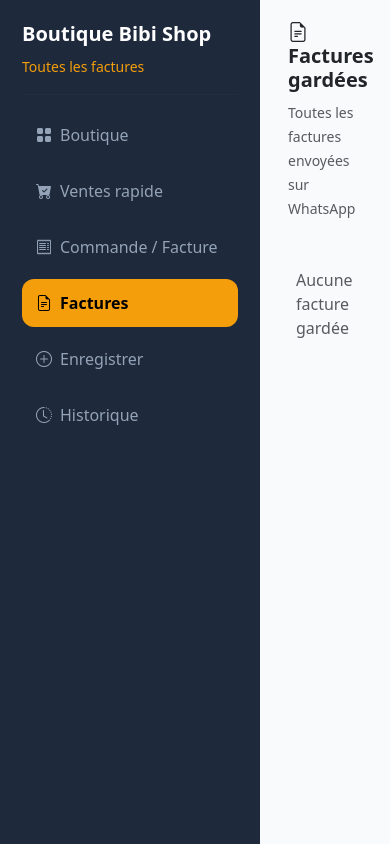
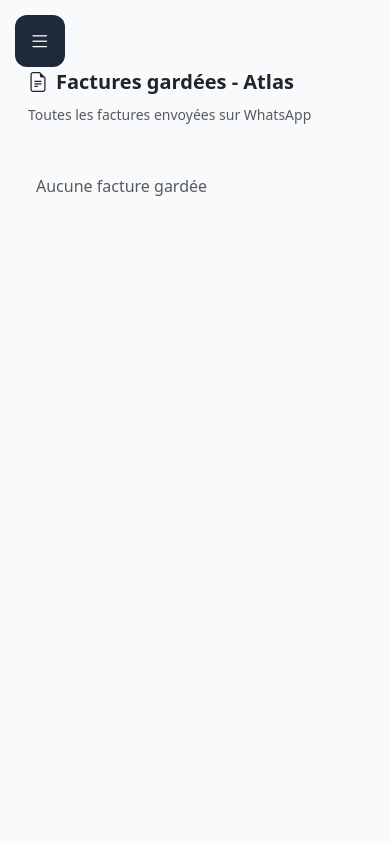
Before and after one commit to francinetchakouet147-cloud/ma-boutique, a Flask app: page /factures in a window 390 px wide. Run offline with Flask 3, Linux system fonts and the light colour scheme; data that the repository does not hold is empty.

Commit message:
Update factures.html

```diff
--- a/templates/factures.html
+++ b/templates/factures.html
@@ -1,22 +1,25 @@
 <!DOCTYPE html><html lang="fr"><head><meta charset="UTF-8"><meta name="viewport" content="width=device-width,initial-scale=1"><title>Factures</title>
-<link rel="manifest" href="/static/manifest.json">
 <link href="https://cdn.jsdelivr.net/npm/bootstrap@5.3.0/dist/css/bootstrap.min.css" rel="stylesheet"><link href="https://cdn.jsdelivr.net/npm/bootstrap-icons@1.11.0/font/bootstrap-icons.css" rel="stylesheet">
-<style>:root{--primary:#1e293b;--accent:#f59e0b;--bg:#f8fafc}body{background:var(--bg)}.sidebar{width:260px;background:var(--primary);position:fixed;height:100vh;padding:22px;top:0;left:0;color:#cbd5e1}.sidebar a{color:#94a3b8;text-decoration:none;display:block;padding:12px 14px;border-radius:12px;margin-bottom:8px}.sidebar a.active,.sidebar a:hover{background:#334155;color:#fff}.main{margin-left:260px;padding:20px 28px}.card{border:0;border-radius:18px;box-shadow:0 4px 20px rgba(0,0,0,.06)}</style></head><body>
-<div class="sidebar"><h5 class="text-white fw-bold" id="bName">Boutique</h5><small style="color:var(--accent)">Toutes les factures</small><hr style="border-color:#334155">
-<a href="/boutique"><i class="bi bi-grid-fill me-2"></i>Boutique</a>
-<a href="/ventes"><i class="bi bi-cart-check-fill me-2"></i>Ventes rapide</a>
-<a href="/commande"><i class="bi bi-receipt me-2"></i>Commande / Facture</a>
-<a href="/factures" class="active" style="background:var(--accent);color:#000;font-weight:700"><i class="bi bi-file-earmark-text me-2"></i>Factures</a>
-<a href="/enregistrer"><i class="bi bi-plus-circle me-2"></i>Enregistrer</a>
-<a href="/historique"><i class="bi bi-clock-history me-2"></i>Historique</a>
-</div>
+<style>:root{--primary:#1e293b;--accent:#f59e0b;--bg:#f8fafc}body{background:var(--bg)}
+.sidebar{width:260px;background:var(--primary);position:fixed;height:100vh;padding:22px;top:0;left:0;color:#cbd5e1;z-index:1000;transition:0.3s}
+.sidebar a{color:#94a3b8;text-decoration:none;display:block;padding:12px 14px;border-radius:12px;margin-bottom:8px}.sidebar a.active,.sidebar a:hover{background:#334155;color:#fff}
+.main{margin-left:260px;padding:20px 28px}.card{border:0;border-radius:18px;box-shadow:0 4px 20px rgba(0,0,0,.06)}
+.hamburger{position:fixed;top:15px;left:15px;z-index:1100;background:var(--primary);color:white;border:0;border-radius:12px;padding:10px 14px;display:none}
+.overlay{display:none;position:fixed;top:0;left:0;width:100%;height:100%;background:rgba(0,0,0,0.5);z-index:999}
+@media(max-width:768px){.sidebar{transform:translateX(-100%)}.sidebar.open{transform:translateX(0)}.main{margin-left:0;padding-top:70px}.hamburger{display:block}.overlay.open{display:block}}
+</style></head><body>
+<button class="hamburger" onclick="toggleMenu()"><i class="bi bi-list fs-4"></i></button>
+<div class="overlay" id="overlay" onclick="toggleMenu()"></div>
+<div class="sidebar" id="sidebar"><h5 class="text-white fw-bold" id="bName">Boutique</h5><small style="color:var(--accent)">Atlas • Factures</small><hr style="border-color:#334155">
+<a href="/boutique"><i class="bi bi-grid-fill me-2"></i>Boutique</a><a href="/ventes"><i class="bi bi-cart-check-fill me-2"></i>Ventes rapide</a><a href="/commande"><i class="bi bi-receipt me-2"></i>Commande / Facture</a><a href="/factures" class="active" style="background:var(--accent);color:#000;font-weight:700"><i class="bi bi-file-earmark-text me-2"></i>Factures</a><a href="/enregistrer"><i class="bi bi-plus-circle me-2"></i>Enregistrer</a><a href="/historique"><i class="bi bi-clock-history me-2"></i>Historique</a><a href="/" style="background:#0f172a;color:#fff;padding:12px;border-radius:12px;display:block;text-align:center;margin-top:20px">Déconnexion</a></div>
 <div class="main">
-<h5 class="fw-bold"><i class="bi bi-file-earmark-text me-2"></i>Factures gardées</h5><small class="text-muted">Toutes les factures envoyées sur WhatsApp</small>
+<h5 class="fw-bold"><i class="bi bi-file-earmark-text me-2"></i>Factures gardées - Atlas</h5><small class="text-muted">Toutes les factures envoyées sur WhatsApp</small>
 <div class="row g-3 mt-3" id="list"></div>
 </div>
 <script>
+function toggleMenu(){document.getElementById('sidebar').classList.toggle('open');document.getElementById('overlay').classList.toggle('open');}
 let boutique=localStorage.getItem('boutique')||'Boutique Bibi Shop';document.getElementById('bName').innerText=boutique;
-async function load(){let r=await fetch('/api/factures?boutique='+encodeURIComponent(boutique));let data=await r.json();let html='';data.forEach(f=>{let prods=JSON.parse(f.produits);let detail=prods.map(p=>`${p.nom} x${p.qte}`).join(', ');html+=`<div class="col-md-6 col-xl-4"><div class="card p-3"><div class="d-flex justify-content-between"><b>${f.num}</b><small class="text-muted">${f.date}</small></div><b class="mt-2">${f.client}</b><br><small class="text-muted"><i class="bi bi-whatsapp"></i> ${f.tel}</small><hr class="my-2"><small>${detail}</small><div class="d-flex justify-content-between align-items-center mt-2"><h6 class="fw-bold mb-0">${f.total.toLocaleString()} FCFA</h6><div><a href="https://wa.me/${f.tel}?text=Bonjour ${f.client}, voici votre facture ${f.num} - ${f.total} FCFA - ${boutique}" target="_blank" class="btn btn-sm rounded-pill" style="background:#25D366;color:#fff"><i class="bi bi-whatsapp"></i></a> <button class="btn btn-sm btn-light rounded-pill" onclick="supp(${f.id})"><i class="bi bi-trash"></i></button></div></div></div></div>`});document.getElementById('list').innerHTML=html||'<p class="text-muted p-3">Aucune facture gardée</p>';}
+async function load(){let r=await fetch('/api/factures?boutique='+encodeURIComponent(boutique));let data=await r.json();let html='';data.forEach(f=>{let prods=[]; try{prods=JSON.parse(f.produits);}catch(e){prods=f.produits||[];} let detail=Array.isArray(prods)?prods.map(p=>`${p.nom} x${p.qte}`).join(', '):''; html+=`<div class="col-md-6 col-xl-4"><div class="card p-3"><div class="d-flex justify-content-between"><b>${f.num}</b><small class="text-muted">${f.date}</small></div><b class="mt-2">${f.client}</b><br><small class="text-muted"><i class="bi bi-whatsapp"></i> ${f.tel}</small><hr class="my-2"><small>${detail}</small><div class="d-flex justify-content-between align-items-center mt-2"><h6 class="fw-bold mb-0">${f.total.toLocaleString()} FCFA</h6><div><a href="https://wa.me/${f.tel}?text=Bonjour ${f.client}" target="_blank" class="btn btn-sm rounded-pill" style="background:#25D366;color:#fff"><i class="bi bi-whatsapp"></i></a> <button class="btn btn-sm btn-light rounded-pill" onclick="supp('${f._id}')"><i class="bi bi-trash"></i></button></div></div></div></div>`});document.getElementById('list').innerHTML=html||'<p class="text-muted p-3">Aucune facture gardée</p>';}
 async function supp(id){if(!confirm('Supprimer cette facture?'))return;await fetch('/api/facture/'+id,{method:'DELETE'});load();}
 load();
 </script></body></html>
```
